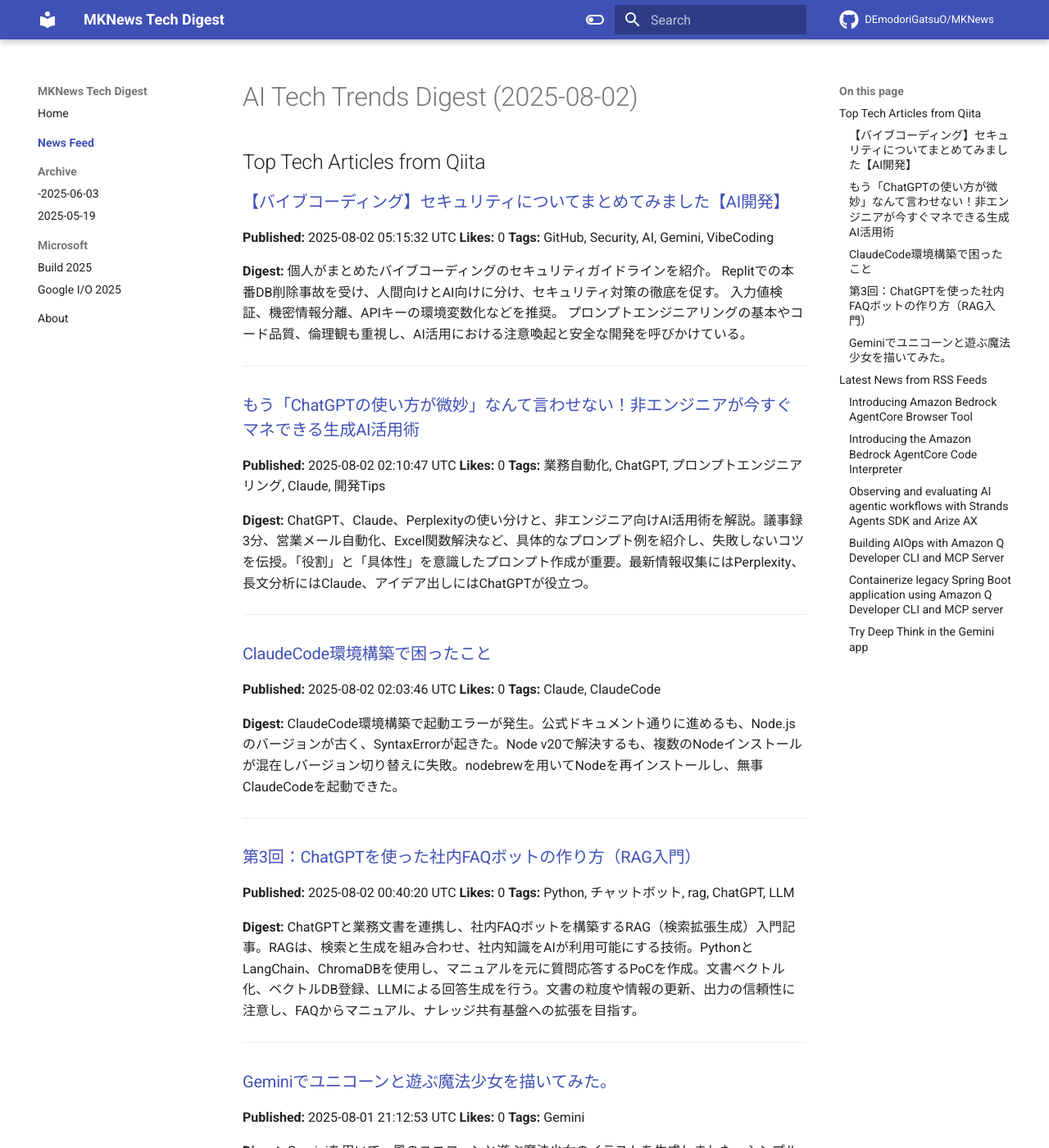
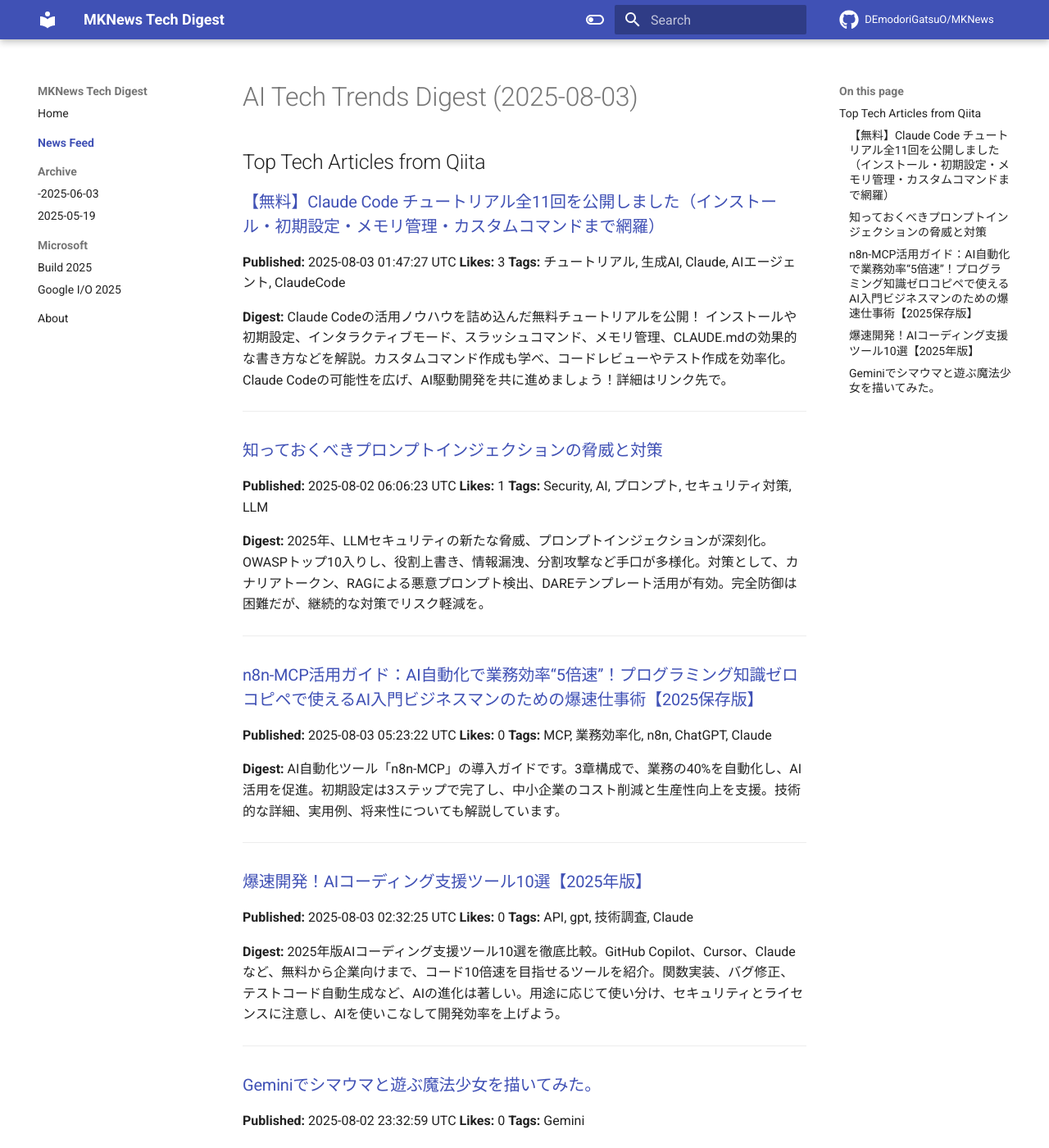
Before and after one commit to DEmodoriGatsuO/MKNews, an MkDocs documentation site: the page built from docs/news/index.md, in a window 1280 px wide and 1400 px high. Shown: the whole window at 82% size. Built offline with MkDocs 1.6.1 and Material for MkDocs 9.7.7, drawn with Linux system fonts in a browser that asks for light colours; comment, search, counter and statistics services are not loaded; some of the changed text lies outside the part shown.

Commit message:
Automated AI Tech Digest - 2025-08-03

```diff
--- a/docs/news/index.md
+++ b/docs/news/index.md
@@ -1,118 +1,55 @@
-# AI Tech Trends Digest (2025-08-02)
+# AI Tech Trends Digest (2025-08-03)
 
 
 ## Top Tech Articles from Qiita
 
 
-### [【バイブコーディング】セキュリティについてまとめてみました【AI開発】](https://qiita.com/mkt_tmng/items/efa20081ba36c6705280)
-**Published:** 2025-08-02 05:15:32 UTC
-**Likes:** 0
-**Tags:** GitHub, Security, AI, Gemini, VibeCoding
+### [【無料】Claude Code チュートリアル全11回を公開しました（インストール・初期設定・メモリ管理・カスタムコマンドまで網羅）](https://qiita.com/tomada/items/0928aee676663963915d)
+**Published:** 2025-08-03 01:47:27 UTC
+**Likes:** 3
+**Tags:** チュートリアル, 生成AI, Claude, AIエージェント, ClaudeCode
 
 **Digest:**
-個人がまとめたバイブコーディングのセキュリティガイドラインを紹介。  Replitでの本番DB削除事故を受け、人間向けとAI向けに分け、セキュリティ対策の徹底を促す。  入力値検証、機密情報分離、APIキーの環境変数化などを推奨。  プロンプトエンジニアリングの基本やコード品質、倫理観も重視し、AI活用における注意喚起と安全な開発を呼びかけている。
+Claude Codeの活用ノウハウを詰め込んだ無料チュートリアルを公開！ インストールや初期設定、インタラクティブモード、スラッシュコマンド、メモリ管理、CLAUDE.mdの効果的な書き方などを解説。カスタムコマンド作成も学べ、コードレビューやテスト作成を効率化。Claude Codeの可能性を広げ、AI駆動開発を共に進めましょう！詳細はリンク先で。
 
 ---
 
-### [もう「ChatGPTの使い方が微妙」なんて言わせない！非エンジニアが今すぐマネできる生成AI活用術](https://qiita.com/k_nabe/items/6a9d6784de047d79f031)
-**Published:** 2025-08-02 02:10:47 UTC
-**Likes:** 0
-**Tags:** 業務自動化, ChatGPT, プロンプトエンジニアリング, Claude, 開発Tips
+### [知っておくべきプロンプトインジェクションの脅威と対策](https://qiita.com/Dinn/items/a90428fd6a62ba551f6f)
+**Published:** 2025-08-02 06:06:23 UTC
+**Likes:** 1
+**Tags:** Security, AI, プロンプト, セキュリティ対策, LLM
 
 **Digest:**
-ChatGPT、Claude、Perplexityの使い分けと、非エンジニア向けAI活用術を解説。議事録3分、営業メール自動化、Excel関数解決など、具体的なプロンプト例を紹介し、失敗しないコツを伝授。「役割」と「具体性」を意識したプロンプト作成が重要。最新情報収集にはPerplexity、長文分析にはClaude、アイデア出しにはChatGPTが役立つ。
+2025年、LLMセキュリティの新たな脅威、プロンプトインジェクションが深刻化。OWASPトップ10入りし、役割上書き、情報漏洩、分割攻撃など手口が多様化。対策として、カナリアトークン、RAGによる悪意プロンプト検出、DAREテンプレート活用が有効。完全防御は困難だが、継続的な対策でリスク軽減を。
 
 ---
 
-### [ClaudeCode環境構築で困ったこと](https://qiita.com/ricorico/items/af1619e8d9057b0f9357)
-**Published:** 2025-08-02 02:03:46 UTC
+### [n8n-MCP活用ガイド：AI自動化で業務効率“5倍速”！プログラミング知識ゼロコピペで使えるAI入門ビジネスマンのための爆速仕事術【2025保存版】](https://qiita.com/nakamoto/items/bf8bb8b737379bce088b)
+**Published:** 2025-08-03 05:23:22 UTC
 **Likes:** 0
-**Tags:** Claude, ClaudeCode
+**Tags:** MCP, 業務効率化, n8n, ChatGPT, Claude
 
 **Digest:**
-ClaudeCode環境構築で起動エラーが発生。公式ドキュメント通りに進めるも、Node.jsのバージョンが古く、SyntaxErrorが起きた。Node v20で解決するも、複数のNodeインストールが混在しバージョン切り替えに失敗。nodebrewを用いてNodeを再インストールし、無事ClaudeCodeを起動できた。
+AI自動化ツール「n8n-MCP」の導入ガイドです。3章構成で、業務の40%を自動化し、AI活用を促進。初期設定は3ステップで完了し、中小企業のコスト削減と生産性向上を支援。技術的な詳細、実用例、将来性についても解説しています。
 
 ---
 
-### [第3回：ChatGPTを使った社内FAQボットの作り方（RAG入門） ](https://qiita.com/Akkami/items/a950bdbc33c697d2f4f9)
-**Published:** 2025-08-02 00:40:20 UTC
+### [爆速開発！AIコーディング支援ツール10選【2025年版】](https://qiita.com/k_nabe/items/1ebd799e788f9af986c0)
+**Published:** 2025-08-03 02:32:25 UTC
 **Likes:** 0
-**Tags:** Python, チャットボット, rag, ChatGPT, LLM
+**Tags:** API, gpt, 技術調査, Claude
 
 **Digest:**
-ChatGPTと業務文書を連携し、社内FAQボットを構築するRAG（検索拡張生成）入門記事。RAGは、検索と生成を組み合わせ、社内知識をAIが利用可能にする技術。PythonとLangChain、ChromaDBを使用し、マニュアルを元に質問応答するPoCを作成。文書ベクトル化、ベクトルDB登録、LLMによる回答生成を行う。文書の粒度や情報の更新、出力の信頼性に注意し、FAQからマニュアル、ナレッジ共有基盤への拡張を目指す。
+2025年版AIコーディング支援ツール10選を徹底比較。GitHub Copilot、Cursor、Claudeなど、無料から企業向けまで、コード10倍速を目指せるツールを紹介。関数実装、バグ修正、テストコード自動生成など、AIの進化は著しい。用途に応じて使い分け、セキュリティとライセンスに注意し、AIを使いこなして開発効率を上げよう。
 
 ---
 
-### [Geminiでユニコーンと遊ぶ魔法少女を描いてみた。](https://qiita.com/nori-channel/items/546e656a40fb03cae099)
-**Published:** 2025-08-01 21:12:53 UTC
+### [Geminiでシマウマと遊ぶ魔法少女を描いてみた。](https://qiita.com/nori-channel/items/825b39b32339ea66ffdb)
+**Published:** 2025-08-02 23:32:59 UTC
 **Likes:** 0
 **Tags:** Gemini
 
 **Digest:**
-Geminiを用いて、風のユニコーンと遊ぶ魔法少女のイラストを生成しました。シンプルなプロンプト「風のユニコーンと遊ぶ魔法少女を教えてください」で、可愛らしい魔法少女の画像が生成されました。実用性については言及されていませんが、結果に満足しているようです。
+Geminiを使って、「風のシマウマと遊ぶ魔法少女」を描いた結果を紹介。プロンプトは「風のシマウマと遊ぶ魔法少女を描いてください」で、生成された画像が公開されています。その結果は可愛らしく、何かの役に立てばという思いが込められています。
 
 ---
-
-## Latest News from RSS Feeds
-
-
-### [Introducing Amazon Bedrock AgentCore Browser Tool](https://aws.amazon.com/blogs/machine-learning/introducing-amazon-bedrock-agentcore-browser-tool/)
-**Source:** AWS ML Blog
-**Published:** 2025-08-01 19:23:13 UTC
-**Tags:** Amazon Bedrock, Amazon Machine Learning, Announcements, Artificial Intelligence
-
-**Digest:**
-AWS Summit NYC 2025で、Amazonはクラウドベースのブラウザツール「Amazon Bedrock AgentCore Browser Tool」を発表。AIエージェントがWebサイトと連携し、静的なデータセットのみに依存するモデルの限界を克服。企業におけるWeb自動化の課題に対応し、大規模なタスク実行を可能にします。これにより、顧客サービス、データ収集などが効率化されます。
-
----
-
-### [Introducing the Amazon Bedrock AgentCore Code Interpreter](https://aws.amazon.com/blogs/machine-learning/introducing-the-amazon-bedrock-agentcore-code-interpreter/)
-**Source:** AWS ML Blog
-**Published:** 2025-08-01 19:23:05 UTC
-**Tags:** Amazon Bedrock, Amazon Machine Learning, Announcements, Artificial Intelligence
-
-**Digest:**
-Amazon Bedrock AgentCore Code Interpreterは、AIエージェントが安全にコードを実行できる完全マネージドサービスです。セキュリティ、スケーラビリティ、インフラ管理の課題を解決し、PythonやJavaScriptなどのコード実行、データ分析、可視化を可能にします。Sandbox環境で動作し、Strands、LangChainなどのフレームワークと連携。金融分析やデータサイエンスなど、複雑なタスクをAIエージェントで実現します。
-
----
-
-### [Observing and evaluating AI agentic workflows with Strands Agents SDK and Arize AX](https://aws.amazon.com/blogs/machine-learning/observing-and-evaluating-ai-agentic-workflows-with-strands-agents-sdk-and-arize-ax/)
-**Source:** AWS ML Blog
-**Published:** 2025-08-01 16:12:46 UTC
-**Tags:** Generative AI, Partner solutions, Technical How-to
-
-**Digest:**
-Arize AIとStrands Agentsの連携により、エージェントAIの正確性や信頼性を高めるための可視化、評価、実験が可能になります。Arize AXは、エージェントの非決定性による課題（予期せぬ挙動、隠れたエラー、コスト変動など）に対処し、OpenTelemetryによるトレース、LLM-as-a-judge評価、プロンプト最適化などを提供。これにより、エージェントのパフォーマンスを継続的に監視、改善できます。
-
----
-
-### [Building AIOps with Amazon Q Developer CLI and MCP Server](https://aws.amazon.com/blogs/machine-learning/building-aiops-with-amazon-q-developer-cli-and-mcp-server/)
-**Source:** AWS ML Blog
-**Published:** 2025-08-01 15:23:07 UTC
-**Tags:** Advanced (300), Amazon Q Developer, Generative AI, Technical How-to
-
-**Digest:**
-Amazon Q Developer CLIとModel Context Protocol (MCP) サーバーを活用し、IT運用の自動化を実現するAIOpsソリューションを紹介。自然言語で操作し、CPU使用率の特定・修正、S3バケットの公開設定解除、不要なポートのブロックなどを実現。MCPにより外部ツール連携を強化し、運用効率とセキュリティを向上。事前準備として、AWSアカウントとAmazon Q CLIのインストールが必要です。
-
----
-
-### [Containerize legacy Spring Boot application using Amazon Q Developer CLI and MCP server](https://aws.amazon.com/blogs/machine-learning/containerize-legacy-spring-boot-application-using-amazon-q-developer-cli-and-mcp-server/)
-**Source:** AWS ML Blog
-**Published:** 2025-08-01 15:22:58 UTC
-**Tags:** Amazon Elastic Kubernetes Service, Amazon Q Developer, Generative AI, Java, Self-serve Migration, AI/ML
-
-**Digest:**
-Amazon Q Developer CLIを活用し、オンプレミスJava Spring BootアプリケーションをAmazon EKSへ移行・モダナイズする手順を紹介。自然言語でコード生成、Java/Spring Bootバージョンアップ、コンテナ化、EKSデプロイを自動化。MCPでAmazon Qの機能を拡張し、カオスエンジニアリングによるトラブルシューティングも可能。
-
----
-
-### [Try Deep Think in the Gemini app](https://blog.google/products/gemini/gemini-2-5-deep-think/)
-**Source:** Google DeepMind
-**Published:** 2025-08-01 11:00:00 UTC
-**Tags:** Gemini App, Gemini Models, Google DeepMind
-
-**Digest:**
-Deep Thinkは、問題解決能力を大幅に向上させるため、拡張並列思考と斬新な強化学習技術を駆使しています。この革新的なアプローチにより、複雑な問題への効率的な解決策を導き出すことが期待されています。
-
----
```
